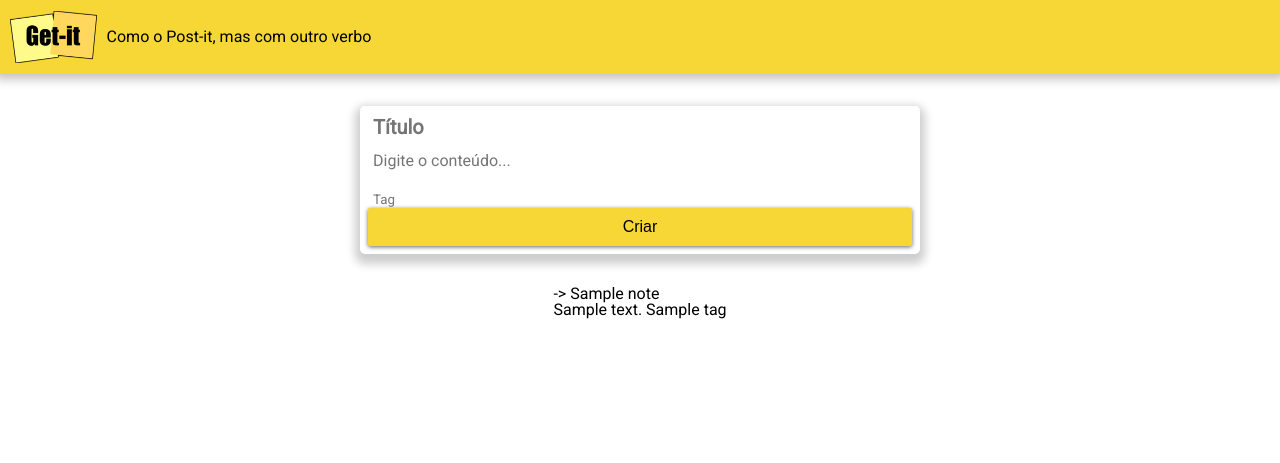
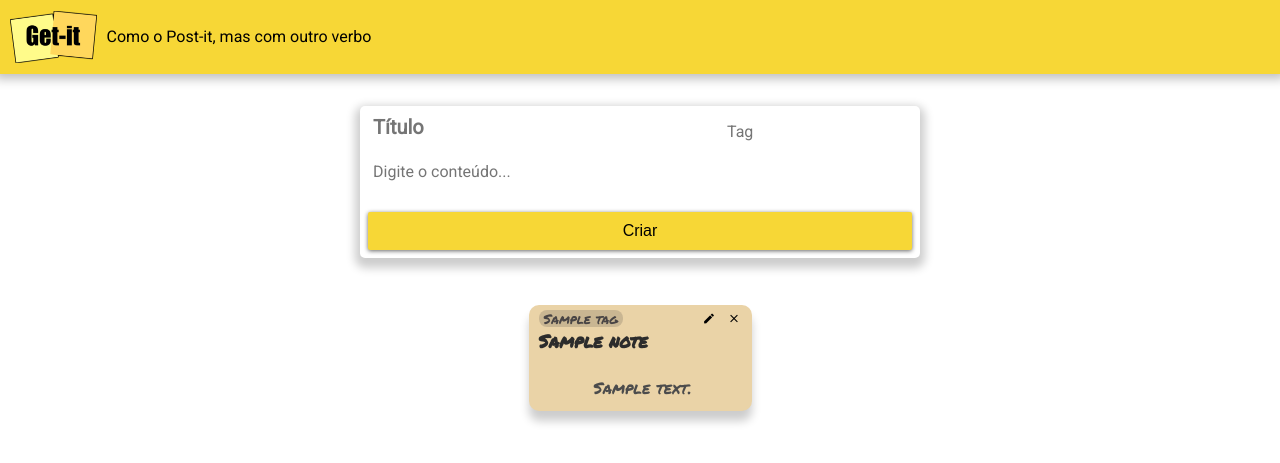
Before and after one commit to Rosada-eng/GetIt-projeto1-TechWeb, a Django app: page / in a window 1280 px wide. Shown: the top 463 px of the page. Run offline with Django 3.2, Linux system fonts and the light colour scheme; tables that the repository leaves empty hold one stand-in row (values such as "Sample post"); some libraries are stand-ins or nearby versions.

Commit message:
CRUD implementado com sucesso

```diff
--- a/notes/database.py
+++ b/notes/database.py
@@ -2,7 +2,7 @@
     Configura os métodos necessários para manipular o banco de dados
 """
 
-from models import *
+from .models import *
 from django.shortcuts import render, redirect
 
 #! CREATE_NOTE
@@ -21,14 +21,28 @@ def get_all_notes():
     return notes
 
 #! UPDATE_NOTE
-def edit_note(note_id, fields_to_be_edited:dict):
-    n_modified = Note.objects.filter(id=note_id).update(**fields_to_be_edited)
+def edit_note(note_id, fields_to_be_edited):
+    # checa se existe a tag. Se não existir,
+    # cria uma nova com com o nome informado na edição
+
+    #@ checar tag_name se é None
+    tag, created = Tag.objects.get_or_create(
+        name__iexact=fields_to_be_edited['tag_name'],
+        defaults={'name': fields_to_be_edited['tag_name']}
+        )
+    edited_note = {
+        'title':    fields_to_be_edited['title'],
+        'content':  fields_to_be_edited['content'],
+        'tag':      tag
+    }
+
+    n_modified = Note.objects.filter(id=note_id).update(**edited_note)
 
     return n_modified
 
 #! DELETE_NOTE
 def delete_note(note_id):
-    n_deleted = Note.objects.delete(id=note_id)
+    n_deleted = Note.objects.get(id=note_id).delete()
     return n_deleted
 
 #! CREATE_TAG
--- /dev/null
+++ b/notes/static/notes/scripts/getit.js
@@ -0,0 +1,30 @@
+function getRandomInt(min, max) {
+  min = Math.ceil(min);
+  max = Math.floor(max);
+  return Math.floor(Math.random() * (max - min + 1)) + min;
+}
+
+document.addEventListener("DOMContentLoaded", function () {
+  // Faz textarea aumentar a altura automaticamente
+  // Fonte: https://www.geeksforgeeks.org/how-to-create-auto-resize-textarea-using-javascript-jquery/#:~:text=It%20can%20be%20achieved%20by,height%20of%20an%20element%20automatically.
+  let textareas = document.getElementsByClassName("autoresize");
+  for (let i = 0; i < textareas.length; i++) {
+    let textarea = textareas[i];
+    function autoResize() {
+      this.style.height = "auto";
+      this.style.height = this.scrollHeight + "px";
+    }
+
+    textarea.addEventListener("input", autoResize, false);
+  }
+
+  // Sorteia classes de cores aleatoriamente para os cards
+  let cards = document.getElementsByClassName("card");
+  for (let i = 0; i < cards.length; i++) {
+    let card = cards[i];
+    card.className += ` card-color-${getRandomInt(
+      1,
+      5
+    )} card-rotation-${getRandomInt(1, 11)}`;
+  }
+});
--- a/notes/static/notes/styles/getit.css
+++ b/notes/static/notes/styles/main.css
@@ -3,26 +3,6 @@ html, body {
   height: 100%;
 }
 
-/* ***** CABECALHO ***** */
-.appbar {
-    display: flex;
-    flex: 1;
-    justify-content: flex-start;
-    align-items: center;
-    height: 4rem;
-    padding: 5px;
-    background-color: #f7d736;
-    box-shadow: 0 0 10px 5px rgba(0, 0, 0, 0.25);
-  }
-
-.logo {
-  height: 80%;
-  margin: 5px;
-}
-
-.subtitle {
-  margin: 5px;
-}
 /*@ ***** BODY ***** */
 .container{
   display: flex;
@@ -37,7 +17,7 @@ html, body {
   align-items: stretch;
   justify-content: space-between;
 
-  min-height: 7.5em;
+  min-height: 8.5rem;
   min-width: 34rem;
   border-radius: 5px;
 
@@ -47,17 +27,31 @@ html, body {
   box-shadow: 0 5px 10px 5px rgba(0, 0, 0, 0.2);
 }
 
-
 .form-card input, .form-card textarea {
   font-family: "Roboto", sans-serif;
   border: none;
   padding-left: 5px;
 }
 
+.form-inputs-container {
+  display:flex;
+  flex-direction: row;
+  justify-content: space-between;
+  align-items: center;
+}
+
 .form-card-title {
   font-size: 20px;
   font-weight: bold;
   padding-bottom: 10px;
+  margin-right: 10px;
+  flex-grow: 1;
+  align-self: flex-start;
+}
+
+.form-card-tag {
+  font-size: 16px;
+  min-width: 25%;
 }
 
 .form-card textarea {
@@ -130,21 +124,31 @@ html, body {
   font-family: "Permanent Marker", cursive;
   display: flex;
   flex-direction: column;
-
   border-radius: 10px;
-  margin:   10px 5px;
-  padding: 25px 5px 5px 10px;
+  margin:   15px 5px;
+  padding: 5px 5px 5px 10px;
   width: 13rem;
   min-height: 6rem;
+  box-shadow: 0 10px 10px 0 rgba(0, 0, 0, 0.2);
+}
 
-  box-shadow: 0 10px 10px 0 rgba(0, 0, 0, 0.2);
+.card-header{
+  display: flex;
+  justify-content: flex-end;
+  margin-bottom: 5px;
+}
+
+.card-tag {
+  margin-right: auto;
+  font-size: smaller;
+  color: #484444;
+  padding: 2px 5px;
+  background-color: rgba(67, 63, 63, 0.198);
+  border-radius: .5rem;
 
 }
-
 .material-icons{
-  position: absolute;
   font-size: small;
-  top: 5px;
   border: none;
   background-color: #BD0E0E00;
   cursor: pointer;
@@ -154,14 +158,6 @@ html, body {
   font-weight: bolder;
   font-size:medium;
   transition: .2s;
-}
-
-.clear{
-  right: 2px;
-}
-
-.edit {
-  right: 20px;
 }
 
 .card-title{
--- a/notes/templates/notes/base.html
+++ b/notes/templates/notes/base.html
@@ -31,5 +31,8 @@
     </div>
 
     {% block content %} {% endblock %}
+
+    <script type="text/javascript" src="{% static 'notes/scripts/getit.js' %}"></script>
   </body>
+
 </html>
--- a/notes/templates/notes/index.html
+++ b/notes/templates/notes/index.html
@@ -3,7 +3,7 @@
 
 {% block extra_head %}
 
-  <link rel="stylesheet" href= "{% static 'notes/styles/getit.css' %}" />
+  <link rel="stylesheet" href= "{% static 'notes/styles/main.css' %}" />
 
 {% endblock %}
 
@@ -11,37 +11,59 @@
   <main class="container">
     <form class="form-card" method='post'>
       {% csrf_token %}
+      <div class="form-inputs-container">
         <input
           class="form-card-title"
           type="text"
           name="title"
           placeholder="Título"
         />
-      <textarea
-      class="autoresize"
-      name="content"
-      placeholder="Digite o conteúdo..."
-      ></textarea>
+        <!-- ! Alterar a classe do form-card-tag p/ não aparecer
+          !  o background, caso não tenha tag.name== None -->
         <input
           class="form-card-tag"
           type="text"
           name="tag"
           placeholder="Tag"
         />
+      </div>
+      <textarea
+      class="autoresize"
+      name="content"
+      placeholder="Digite o conteúdo..."
+      ></textarea>
       <button class="btn" type="submit" formaction="add-new-card">Criar</button>
     </form>
 
 
     <div class="card-container">
-      <ul>
       {% for note in notes %}
-        <li>-> {{ note.title }}</li>
-          {{ note.content }}
-          {{ note.tag.name }}
-        <!-- Passar todo esse conteúdo pelo template 'note.html' e depois trazer para cá. -->
+        <form class="card {{note.id}}" method='post'>
+          {% csrf_token %}
+          <div class="card-header">
+            <span class="card-tag">{{ note.tag.name }}</span>
+            <button class="material-icons edit"
+                    type='submit'
+                    formaction="edit-card-{{note.id}}"
+                    name="note_id"
+                    value={{note.id}}>
+                    <i>edit</i>
+                  </button>
+            <button class="material-icons clear"
+                  type="submit"
+                  formaction="delete-card-{{ note.id }}"
+                  name="note_id"
+                  value={{note.id}}>
+                  <i>clear</i>
+            </button>
+          </div>
+          <h3 class="card-title">{{ note.title }}</h3>
+          <div class="card-content">
+            <p>{{ note.content }}</p>
+          </div>
+        </form>
       {% endfor %}
+    </div>
 
-      </ul>
-    </div>
   </main>
 {% endblock %}
--- a/notes/urls.py
+++ b/notes/urls.py
@@ -1,7 +1,12 @@
-from django.urls import path
+from django.urls import path, re_path
 from . import views
 
 urlpatterns = [
     # qnd a rota '' for acessada, ele deve utilizar a função views.index
     path('', views.index, name='index'),
+    path('add-new-card', views.add_card, name='add_card'),
+    re_path(r'^edit-card', views.edit_page, name='edit_page'),
+    re_path(r'^edition-completed', views.edition_completed, name='edit_note_completed'),
+    re_path(r'^delete-card', views.remove_note, name='delete_card')
+
     ]
--- a/notes/views.py
+++ b/notes/views.py
@@ -1,12 +1,40 @@
 from django.shortcuts import render, redirect
 from .models import *
+from .database import *
+import re
+
+
+def check_for_changes(new_title, new_tag, new_content, note_id):
+    old_note = get_one_note(note_id)
+
+    if new_title == '':
+        title = old_note.title
+    else:
+        title = new_title
+
+    if new_tag == '':
+        tag = old_note.tag.name
+    else:
+        tag = new_tag
+
+    content = re.sub("(\\r\\n(\s*))*$", '', new_content)
+
+
+    return title, tag, content
 
 def index(request):
-    if request.method == 'POST':
-        title   = request.POST.get('titulo')
-        content = request.POST.get('detalhes')
-        tag_name = request.POST.get('tag')
+    all_notes = get_all_notes()
+    return render (request, "notes/index.html", {'notes': all_notes})
 
+def add_card(request):
+    """
+        método chamado pela URL add-new-card
+    """
+
+    title   = request.POST.get('title')
+    content = request.POST.get('content')
+    tag_name = request.POST.get('tag')
+    try:
         """
             Se o usuário informou um nome para tag, checa se já existe (insensível match)
             Se não existe, cria uma nova e adiciona relação na Note
@@ -14,18 +42,52 @@ def index(request):
         """
         if tag_name:
             tag, created = Tag.objects.get_or_create(name__iexact = tag_name, defaults={"name": tag_name}) # devolve created = True, se o objeto for criado.
-            print(f"tag criada -- {tag.id}, {tag.name}")
+            if created:
+                print(f"Nova tag criada: {tag.id} - {tag.name}")
         else:
             tag = None
 
-        new_note = Note.objects.create(title=title, content=content, tag= tag)
+        new_note = add_note(title=title, content=content, tag= tag)
+
         return redirect('index')
 
-    # elif request.method == 'GET':
-    #     #! Trata todos os chamados de GET
-    #     pass
+    except:
+        print("Não foi possível adicionar uma nova Note")
+        return redirect('index')
 
+def edit_page(request):
+    note_id = int(request.POST.get('note_id'))
+    note = get_one_note(note_id)
 
-    else:
-        all_notes = Note.objects.all()
-        return render (request, "notes/index.html", {'notes': all_notes})
+    return render(request, "notes/edit_page.html", {'note': note} )
+
+def edition_completed(request):
+    """
+        Checa se o usuário realizou mudanças em title ou tag (campos não vazios).
+        Caso não tenha realizado, mantém os title e tag antigos.
+        Caso tenha, atualiza com os novos valores.
+    """
+    print(request.POST)
+    note_id = int(request.POST.get('note_id'))
+
+    new_title   = request.POST.get('title')
+    new_tag     = request.POST.get('tag')
+    new_content     = request.POST.get('content')
+
+    title, tag, content  = check_for_changes(new_title, new_tag, new_content, note_id)
+
+    edited_note = {
+        'title':    title,
+        'content':  content,
+        'tag_name': tag
+        }
+
+    edit_note(note_id = note_id, fields_to_be_edited=edited_note)
+    return redirect('index')
+
+def remove_note(request):
+    print(request.POST)
+    note_id = int(request.POST.get('note_id'))
+    print(f"id: {note_id}")
+    delete_note(note_id)
+    return redirect('index')
```
Also changed, not shown: notes/static/notes/styles/edit_page.css (added, +124 -0 lines), notes/templates/notes/edit_page.html (added, +42 -0 lines), notes/templates/notes/note.html (deleted, +0 -11 lines). Lines whose indentation alone changed are shown as unchanged.
